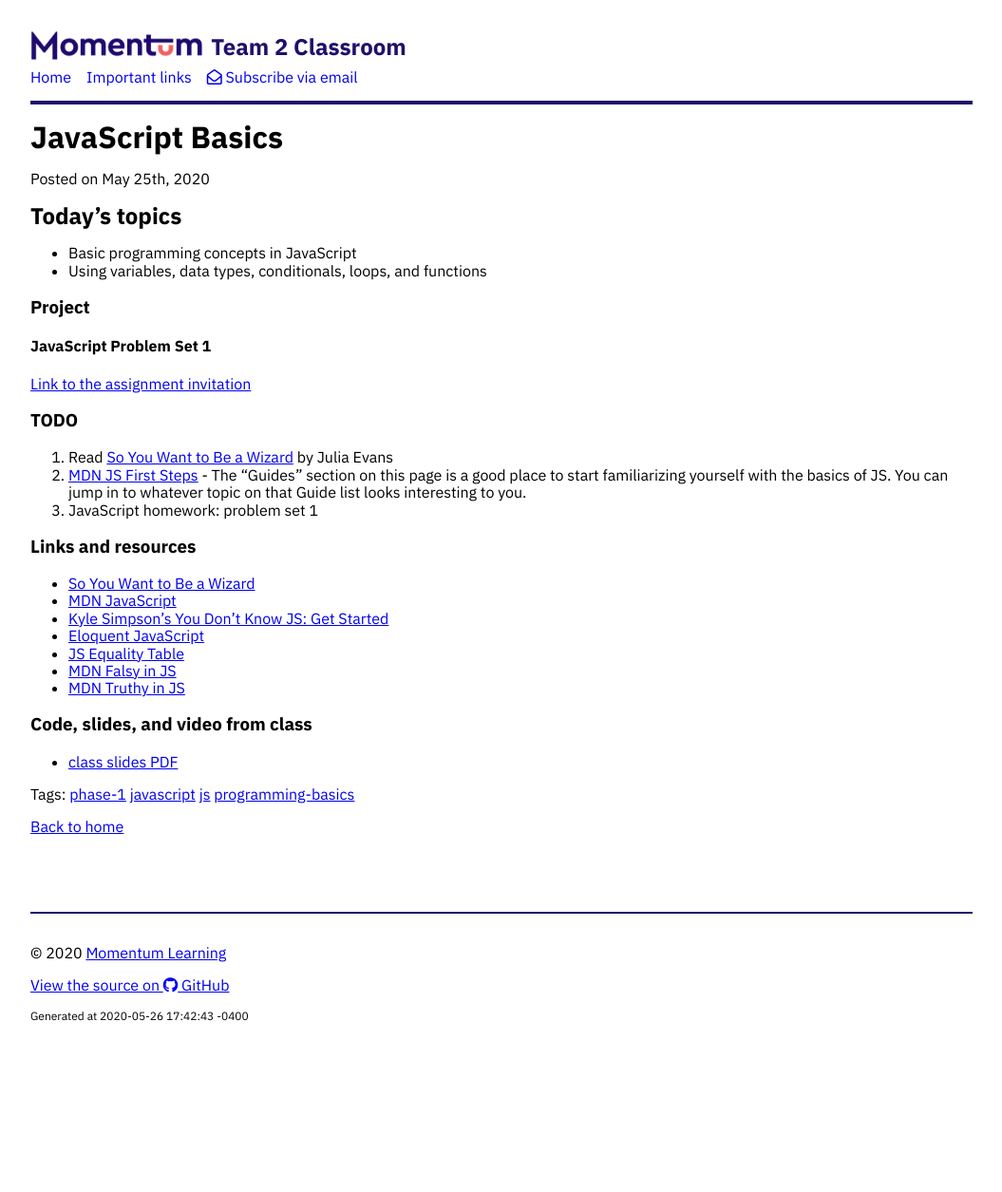
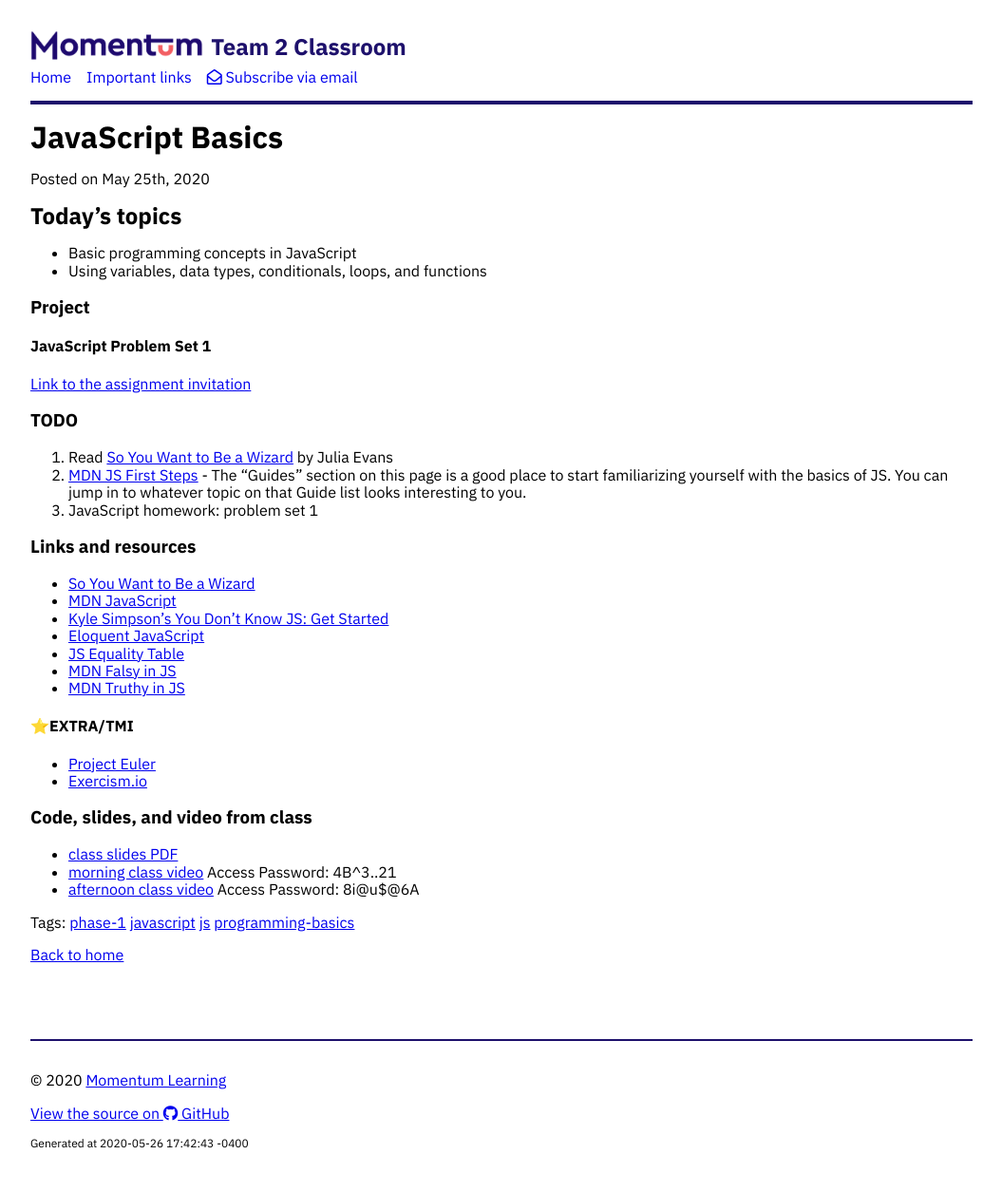
Before and after one commit to momentum-team-3/momentum-team-3.github.io, a Jekyll site: the page built from _posts/2020-05-25-js-intro.md, in a window 1280 px wide. Shown: the whole page at 95% size, without its empty margins (112-1167 px from the left). Built offline with Jekyll 4.4.1, drawn with Linux system fonts in a browser that asks for light colours; nearby versions of some CDN libraries; before the commit the page ends 1120 px from its top, so only the background shows below that.

Commit message:
Add class video and extra info links for first day of js

```diff
--- a/_posts/2020-05-25-js-intro.md
+++ b/_posts/2020-05-25-js-intro.md
@@ -33,6 +33,13 @@ tags: phase-1 javascript js programming-basics
 - [MDN Falsy in JS](https://developer.mozilla.org/en-US/docs/Glossary/Falsy)
 - [MDN Truthy in JS](https://developer.mozilla.org/en-US/docs/Glossary/Truthy)
 
+#### ⭐️EXTRA/TMI
+
+- [Project Euler](https://projecteuler.net/)
+- [Exercism.io](https://exercism.io/)
+
 ### Code, slides, and video from class
 
 - [class slides PDF](/slide-decks/js-basics.pdf)
+- [morning class video](https://us02web.zoom.us/rec/share/opx2F6ny0E1Of7f2xWSGBJEgFaD-T6a80yRNq_EPnUji6dQhTLw7KWETkpQr0xth) Access Password: 4B^3..21
+- [afternoon class video](https://us02web.zoom.us/rec/share/tcJlALbr8ntJQ4H92FDNAK0OHojiaaa82ydPrPRYzk7hJvYnsLQ8RQW2f0IpqYyk) Access Password: 8i@u$@6A
```
